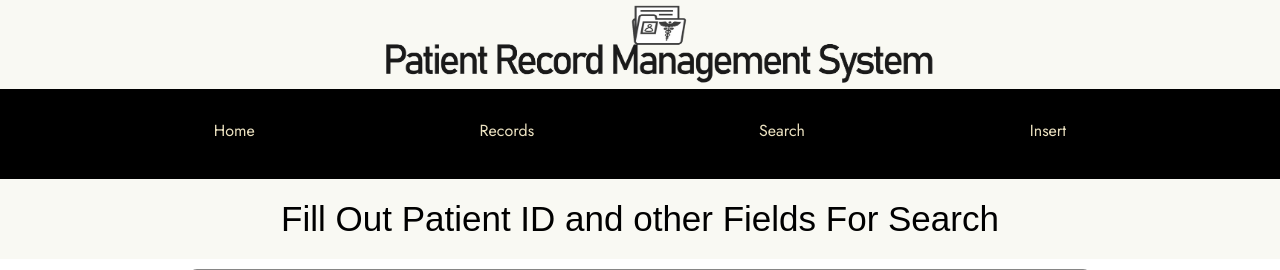
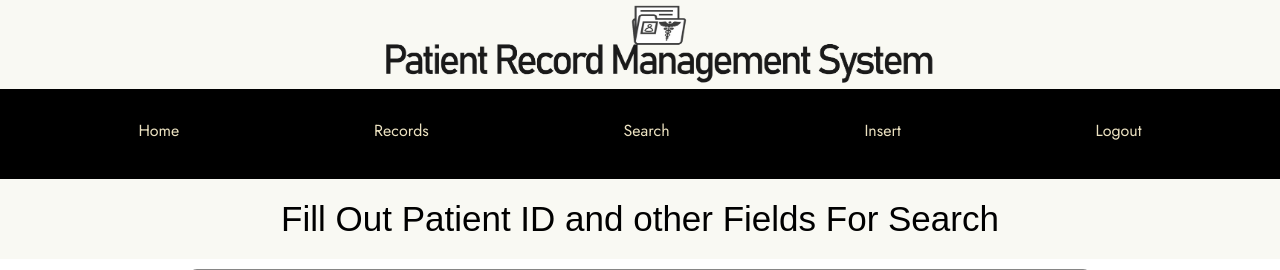
Before and after one commit to Claton2003/Patient-Record-Management-System, a PHP site: page /dsearch in a window 1280 px wide. Shown: the top 270 px of the page. Run offline with PHP 8.4, Linux system fonts and the light colour scheme; a user stored in the database is signed in; some libraries are stand-ins or nearby versions; some web fonts are replaced.

Commit message:
third commit

```diff
--- a/css/dinsert_style.css
+++ b/css/dinsert_style.css
@@ -38,7 +38,7 @@
   font-size: 25px;
   text-decoration: none;
   color: #ece2c1;
-  padding: 30px 30px;
+  padding: 30px 15px;
   margin: 0 80px;
 }
 
--- a/css/drecords_style.css
+++ b/css/drecords_style.css
@@ -38,7 +38,7 @@
   font-size: 25px;
   text-decoration: none;
   color: #ece2c1;
-  padding: 30px 30px;
+  padding: 30px 15px;
   margin: 0 80px;
 }
 
--- a/css/psearch_style.css
+++ b/css/psearch_style.css
@@ -38,7 +38,7 @@
   font-size: 25px;
   text-decoration: none;
   color: #ece2c1;
-  padding: 30px 30px;
+  padding: 30px 15px;
   margin: 0 80px;
 }
 
```
